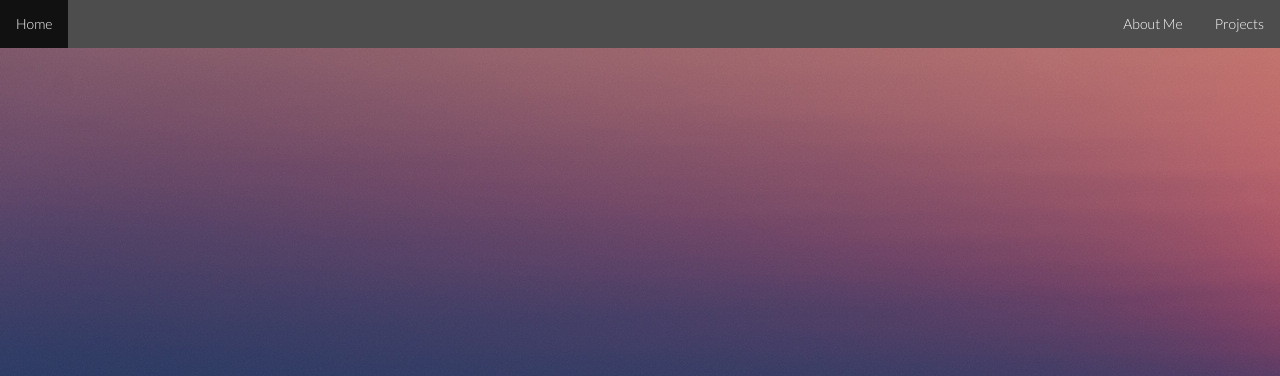
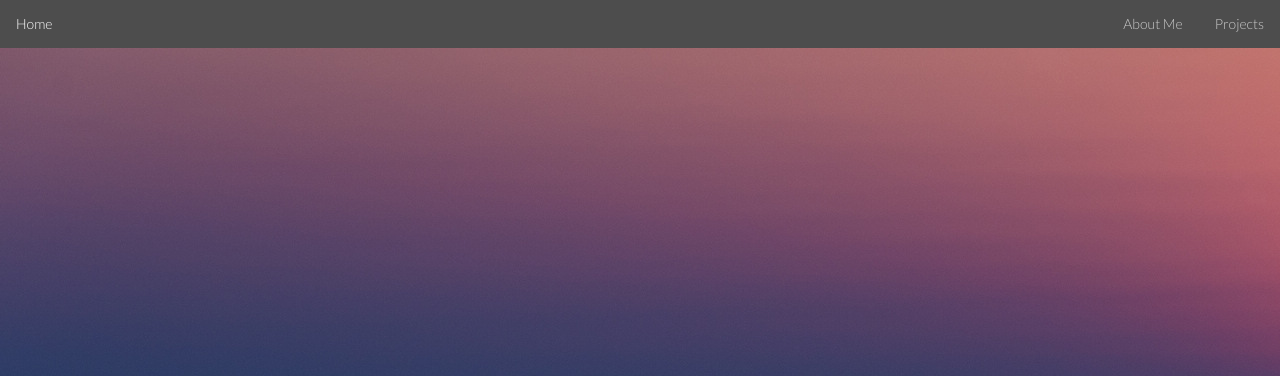
Before and after one commit to stacyho/personal-website, a plain HTML site: page index.html in a window 1280 px wide. Shown: the top 376 px of the page. Drawn offline with nearby package versions, Linux system fonts and the light colour scheme.

Commit message:
font color

```diff
--- a/css/style.css
+++ b/css/style.css
@@ -39,10 +39,11 @@ nav a {
   text-decoration: none;
   color: white;
   font-family: 'Lato';
+  opacity: .7;
 }
 
 nav a:hover {
-  background-color: #111;
+  opacity: 1;
   color: white;
   text-decoration: none;
 }
```
